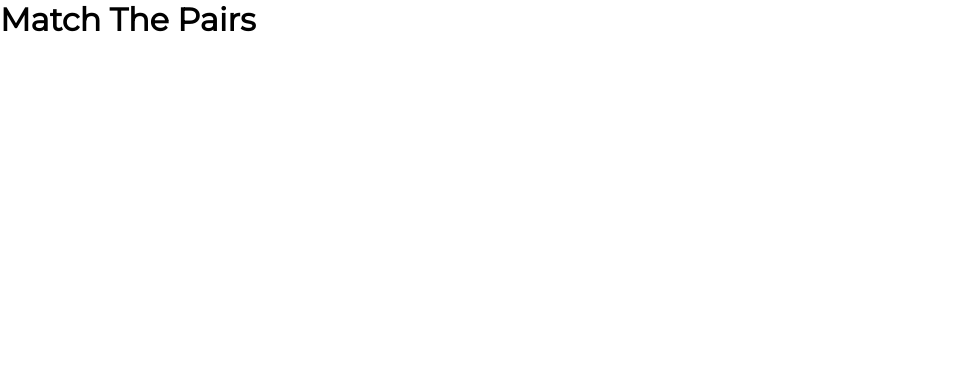
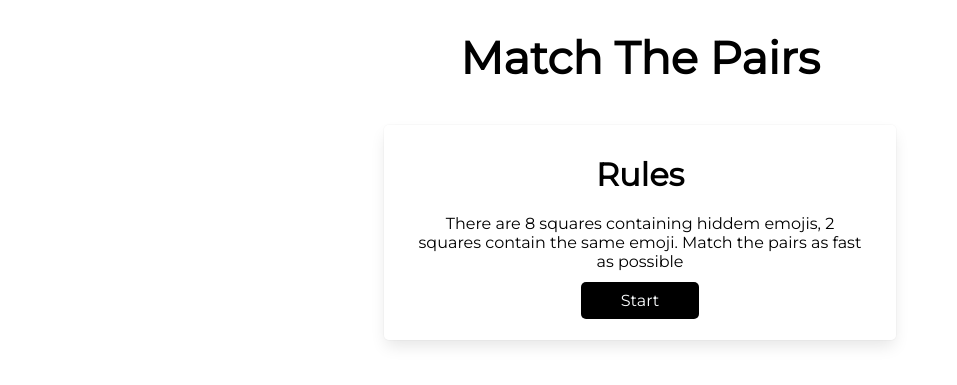
Before and after one commit to abrusu-collins/Game-Island, a PHP site: the page made by Match the pairs/mtp.html in a window 1280 px wide. Shown: the top 385 px of the page, without its empty margins (0-957 px from the left). Run offline with PHP 8.4, Linux system fonts and the light colour scheme; style sheets or scripts are compiled from the project's sources.

Commit message:
rules done

```diff
--- a/Match the pairs/mtp.html
+++ b/Match the pairs/mtp.html
@@ -9,11 +9,17 @@
         integrity="sha512-Fo3rlrZj/k7ujTnHg4CGR2D7kSs0v4LLanw2qksYuRlEzO+tcaEPQogQ0KaoGN26/zrn20ImR1DfuLWnOo7aBA=="
         crossorigin="anonymous" referrerpolicy="no-referrer" />
     <link href="https://fonts.googleapis.com/css2?family=Nunito:wght@300&display=swap" rel="stylesheet">
-    <link rel="stylesheet" href="../styles/numberguess.css">
+    <link rel="stylesheet" href="../styles/mtp.css">
     <title>Match The pairs</title>
 </head>
 
 <body>
 <h1 class="header">Match The Pairs</h1>
+
+<div class="rules">
+    <h1>Rules</h1>
+    <p>There are 8 squares containing hiddem emojis, 2 squares contain the same emoji. Match the pairs as fast as possible </p>
+    <a href="">Start</a>
+</div>
 </body>
 </html>
--- a/Match the pairs/sass/_config.scss
+++ b/Match the pairs/sass/_config.scss
@@ -8,3 +8,9 @@ $white:#fcfeff;
     box-sizing: border-box;
     font-family: 'Montserrat', sans-serif;
 }
+
+.header{
+    text-align: center;
+    margin:30px auto;
+    font-size: 45px;
+}
--- /dev/null
+++ b/Match the pairs/sass/_rules.scss
@@ -0,0 +1,23 @@
+.rules{
+    margin:auto;
+        margin-top: 40px;
+        width:40%;
+        text-align: center;
+        box-shadow: 0 0.5em 1em -0.125em rgb(10 10 10 / 10%), 0 0 0 1px rgb(10 10 10 / 2%);
+        border-radius: 5px;
+        padding:30px;
+        & p{
+            margin:20px auto;
+        }
+        & a{
+            text-decoration: none;
+            color:$white;
+            background-color: $black;
+            padding: 9px 40px;
+            border-radius: 5px;
+            &:hover{
+                background-color: rgba(0,0,0,0.85);
+            }
+        }
+
+    }
--- a/Match the pairs/sass/mtp.scss
+++ b/Match the pairs/sass/mtp.scss
@@ -1 +1,2 @@
 @import "config";
+@import "rules";
--- a/styles/mtp.css
+++ b/styles/mtp.css
@@ -5,3 +5,32 @@
   box-sizing: border-box;
   font-family: "Montserrat", sans-serif;
 }
+
+.header {
+  text-align: center;
+  margin: 30px auto;
+  font-size: 45px;
+}
+
+.rules {
+  margin: auto;
+  margin-top: 40px;
+  width: 40%;
+  text-align: center;
+  box-shadow: 0 0.5em 1em -0.125em rgba(10, 10, 10, 0.1), 0 0 0 1px rgba(10, 10, 10, 0.02);
+  border-radius: 5px;
+  padding: 30px;
+}
+.rules p {
+  margin: 20px auto;
+}
+.rules a {
+  text-decoration: none;
+  color: #fcfeff;
+  background-color: #000000;
+  padding: 9px 40px;
+  border-radius: 5px;
+}
+.rules a:hover {
+  background-color: rgba(0, 0, 0, 0.85);
+}
```
